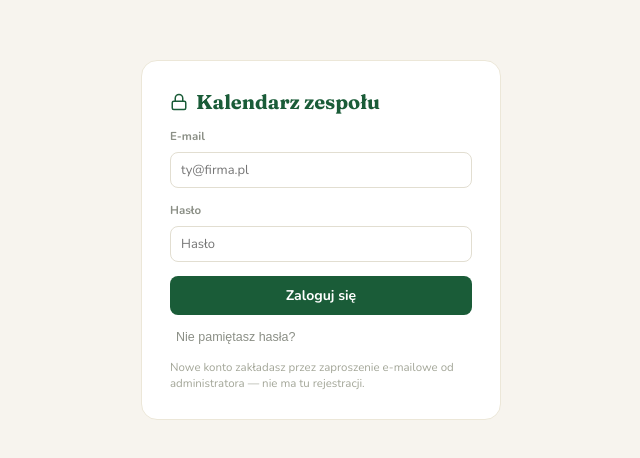
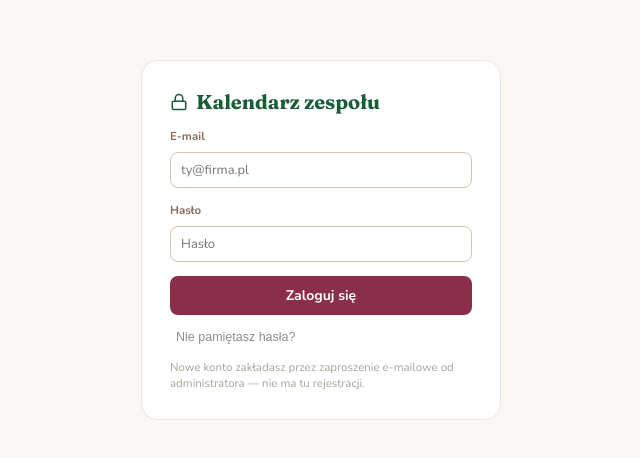
Before and after one commit to ggp0110/ogarniacz, a React (Vite) app: page / in a window 1280 px wide. Shown: the part 160-618 px from the top of the page, without its empty margins (319-959 px from the left). Built offline with nearby package versions, Linux system fonts and the light colour scheme; no server answers.

Commit message:
Zmiana kolorów: burgund, błękit i kanarkowożółty

```diff
--- a/src/theme.js
+++ b/src/theme.js
@@ -1,34 +1,34 @@
 export const CATEGORY_META = {
-  konferencja: { label: "Konferencja", bg: "#e7efe9", fg: "#1a5c38" },
-  hr: { label: "HR", bg: "#eee7f5", fg: "#5a3d8f" },
-  sponsorzy: { label: "Sponsorzy", bg: "#f5eed9", fg: "#8a6d1d" },
-  administracja: { label: "Administracja", bg: "#e4eef5", fg: "#2a5f80" },
-  inne: { label: "Inne", bg: "#f0ede2", fg: "#6b6a5e" },
+  konferencja: { label: "Konferencja", bg: "#fef3d4", fg: "#8a6d1d" },
+  hr: { label: "HR", bg: "#e8f3f8", fg: "#1a5c7f" },
+  sponsorzy: { label: "Sponsorzy", bg: "#f5e8e8", fg: "#6b2c3a" },
+  administracja: { label: "Administracja", bg: "#e8f0f8", fg: "#1a4a70" },
+  inne: { label: "Inne", bg: "#f2e8ed", fg: "#5a3a48" },
 };
 
 export const TYPE_META = {
-  spotkanie: { label: "Spotkanie", color: "#1a5c38" },
-  zadanie: { label: "Zadanie", color: "#8a6d1d" },
+  spotkanie: { label: "Spotkanie", color: "#8b2e4a" },
+  zadanie: { label: "Zadanie", color: "#f0c300" },
 };
 
 export const USER_COLOR_PALETTE = [
-  "#c0435a", "#2a6fa8", "#c9a84c", "#6a4a9c", "#3d8f6a", "#a85c2a", "#4a7c9c", "#8f5a7c",
+  "#8b2e4a", "#6b9fc9", "#f0c300", "#5a7f9c", "#a85c6b", "#7fa8d1", "#f5d966", "#8a6d9c",
 ];
 export function colorForIndex(i){
   return USER_COLOR_PALETTE[i % USER_COLOR_PALETTE.length];
 }
 
-export const inputStyle = { fontFamily: "'Nunito', sans-serif", border: "1px solid #e2ded1", borderRadius: 8, padding: "8px 10px", fontSize: 13, background: "#fff", width: "100%" };
-export const labelStyle = { fontSize: 11.5, fontWeight: 700, color: "#8b8f86", marginBottom: -6, display: "block" };
-export const saveBtn = { fontFamily: "'Nunito', sans-serif", fontWeight: 700, fontSize: 13, background: "#1a5c38", color: "#fff", border: "none", borderRadius: 8, padding: "8px 14px", cursor: "pointer" };
-export const cancelBtn = { fontFamily: "'Nunito', sans-serif", fontWeight: 700, fontSize: 13, background: "#fff", color: "#8b8f86", border: "1px solid #e2ded1", borderRadius: 8, padding: "8px 14px", cursor: "pointer" };
-export const addBtn = { display: "flex", alignItems: "center", fontFamily: "'Nunito', sans-serif", fontWeight: 700, fontSize: 13, background: "#c9a84c", color: "#3a2f0f", border: "none", borderRadius: 8, padding: "7px 12px", cursor: "pointer" };
-export const iconBtn = { display: "flex", alignItems: "center", gap: 4, background: "none", border: "none", color: "#8b8f86", cursor: "pointer", padding: 4 };
+export const inputStyle = { fontFamily: "'Nunito', sans-serif", border: "1px solid #d4c4b0", borderRadius: 8, padding: "8px 10px", fontSize: 13, background: "#fff", width: "100%" };
+export const labelStyle = { fontSize: 11.5, fontWeight: 700, color: "#8b6b5a", marginBottom: -6, display: "block" };
+export const saveBtn = { fontFamily: "'Nunito', sans-serif", fontWeight: 700, fontSize: 13, background: "#8b2e4a", color: "#fff", border: "none", borderRadius: 8, padding: "8px 14px", cursor: "pointer", transition: "background 0.2s" };
+export const cancelBtn = { fontFamily: "'Nunito', sans-serif", fontWeight: 700, fontSize: 13, background: "#fff", color: "#8b6b5a", border: "1px solid #d4c4b0", borderRadius: 8, padding: "8px 14px", cursor: "pointer" };
+export const addBtn = { display: "flex", alignItems: "center", fontFamily: "'Nunito', sans-serif", fontWeight: 700, fontSize: 13, background: "#f0c300", color: "#6b5a1a", border: "none", borderRadius: 8, padding: "8px 14px", cursor: "pointer", transition: "background 0.2s" };
+export const iconBtn = { display: "flex", alignItems: "center", gap: 4, background: "none", border: "none", color: "#8b6b5a", cursor: "pointer", padding: 4 };
 export const tabStyle = (active) => ({
   display: "flex", alignItems: "center",
   fontFamily: "'Nunito', sans-serif", fontWeight: 700, fontSize: 13,
-  padding: "8px 14px", borderRadius: 10, border: "1px solid #ece7d8",
-  background: active ? "#1a5c38" : "#fff", color: active ? "#fff" : "#22301f", cursor: "pointer",
+  padding: "8px 14px", borderRadius: 10, border: "1px solid #d4c4b0",
+  background: active ? "#8b2e4a" : "#fff", color: active ? "#fff" : "#3a2a1f", cursor: "pointer",
 });
-export const card = { background: "#fff", borderRadius: 16, padding: 18, border: "1px solid #ece7d8" };
-export const pageWrap = { fontFamily: "'Nunito', sans-serif", background: "#f7f4ee", minHeight: "100vh", color: "#22301f" };
+export const card = { background: "#fff", borderRadius: 16, padding: 18, border: "1px solid #d4c4b0" };
+export const pageWrap = { fontFamily: "'Nunito', sans-serif", background: "#faf8f5", minHeight: "100vh", color: "#3a2a1f" };
```
